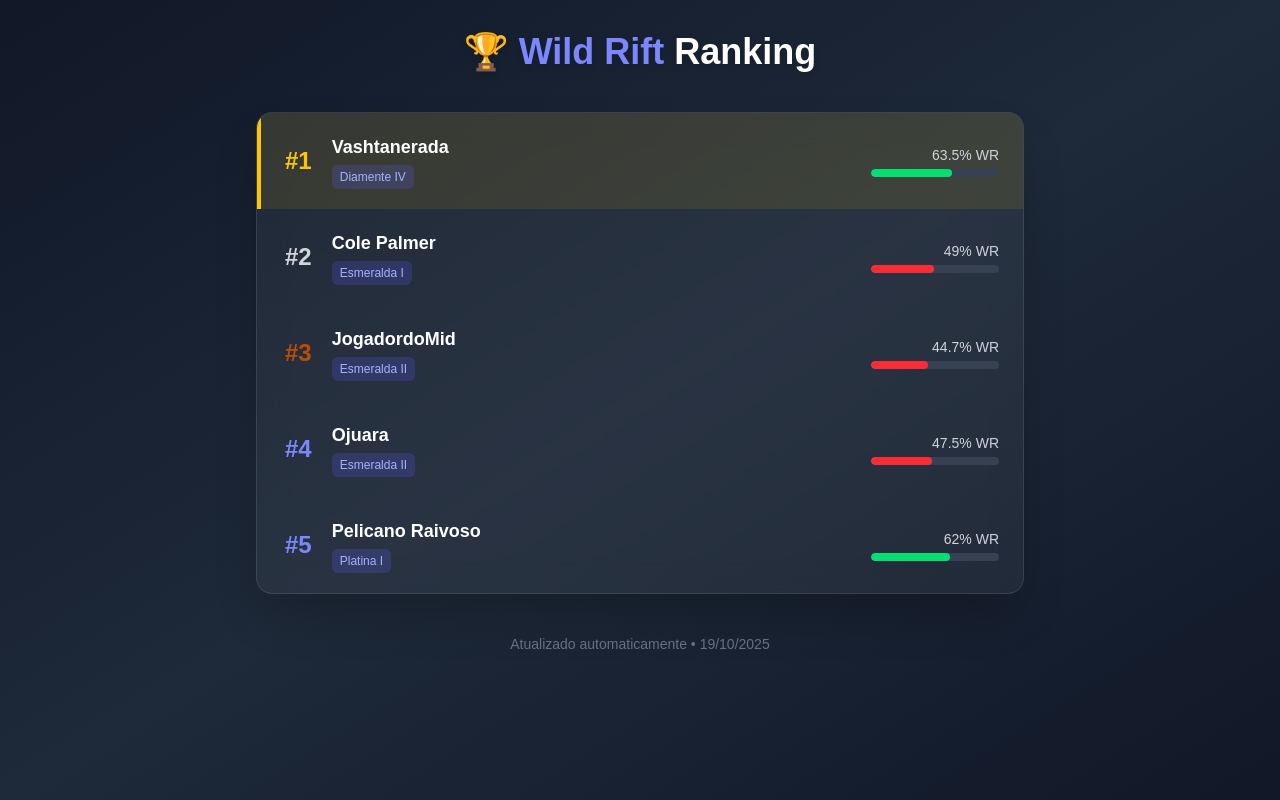
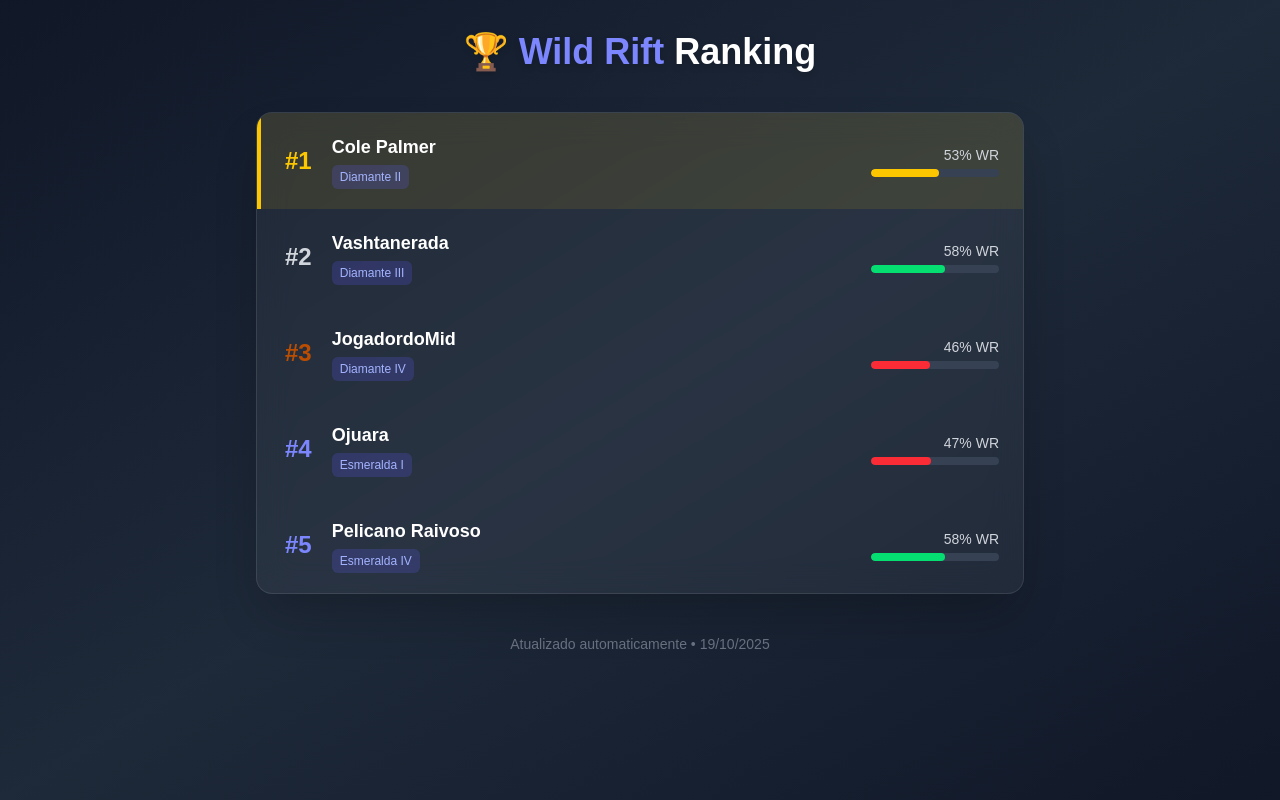
Before and after one commit to isisnaldojoao/ranking-wr, a Next.js app: page / in a window 1280 px wide. Built offline with nearby package versions, Linux system fonts and the light colour scheme.

Commit message:
the new version

```diff
--- a/src/app/page.tsx
+++ b/src/app/page.tsx
@@ -2,11 +2,11 @@
 
 export default function Home() {
   const ranking = [
-    { id: 1, name: "Vashtanerada", rank: "Diamente IV", winRate: 63.5 },
-    { id: 2, name: "cole palmer", rank: "Esmeralda I", winRate: 49 },
-    { id: 3, name: "JogadordoMid", rank: "Esmeralda II", winRate: 44.7 },
-    { id: 4, name: "Ojuara", rank: "Esmeralda II", winRate: 47.5 },
-    { id: 5, name: "pelicano raivoso", rank: "Platina I", winRate: 62 },
+    { id: 1, name: "cole palmer", rank: "Diamante II", winRate: 53 },
+    { id: 2, name: "Vashtanerada", rank: "Diamante III", winRate: 58 },
+    { id: 3, name: "JogadordoMid", rank: "Diamante IV", winRate: 46 },
+    { id: 4, name: "Ojuara", rank: "Esmeralda I", winRate: 47 },
+    { id: 5, name: "pelicano raivoso", rank: "Esmeralda IV", winRate: 58 },
   ];
 
   return (
```
